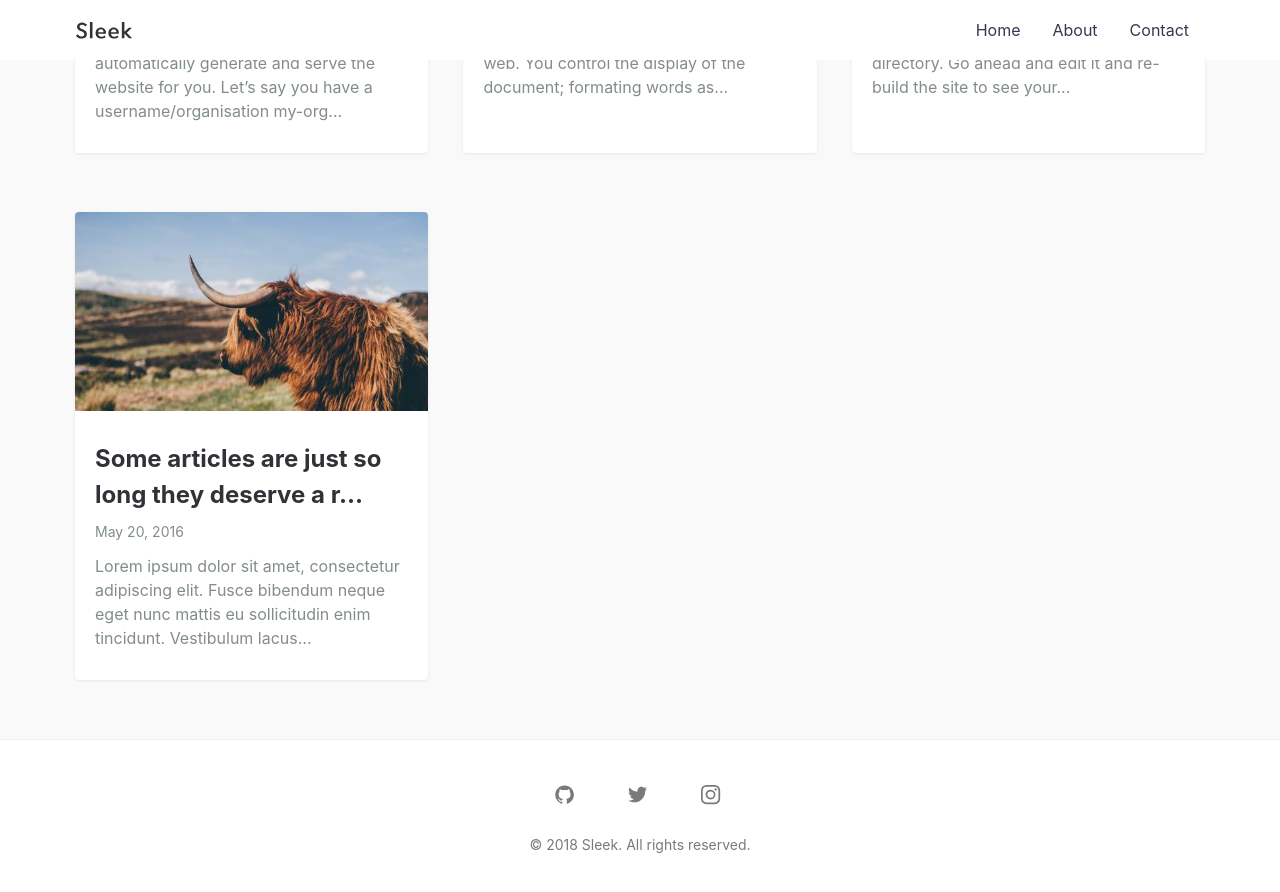
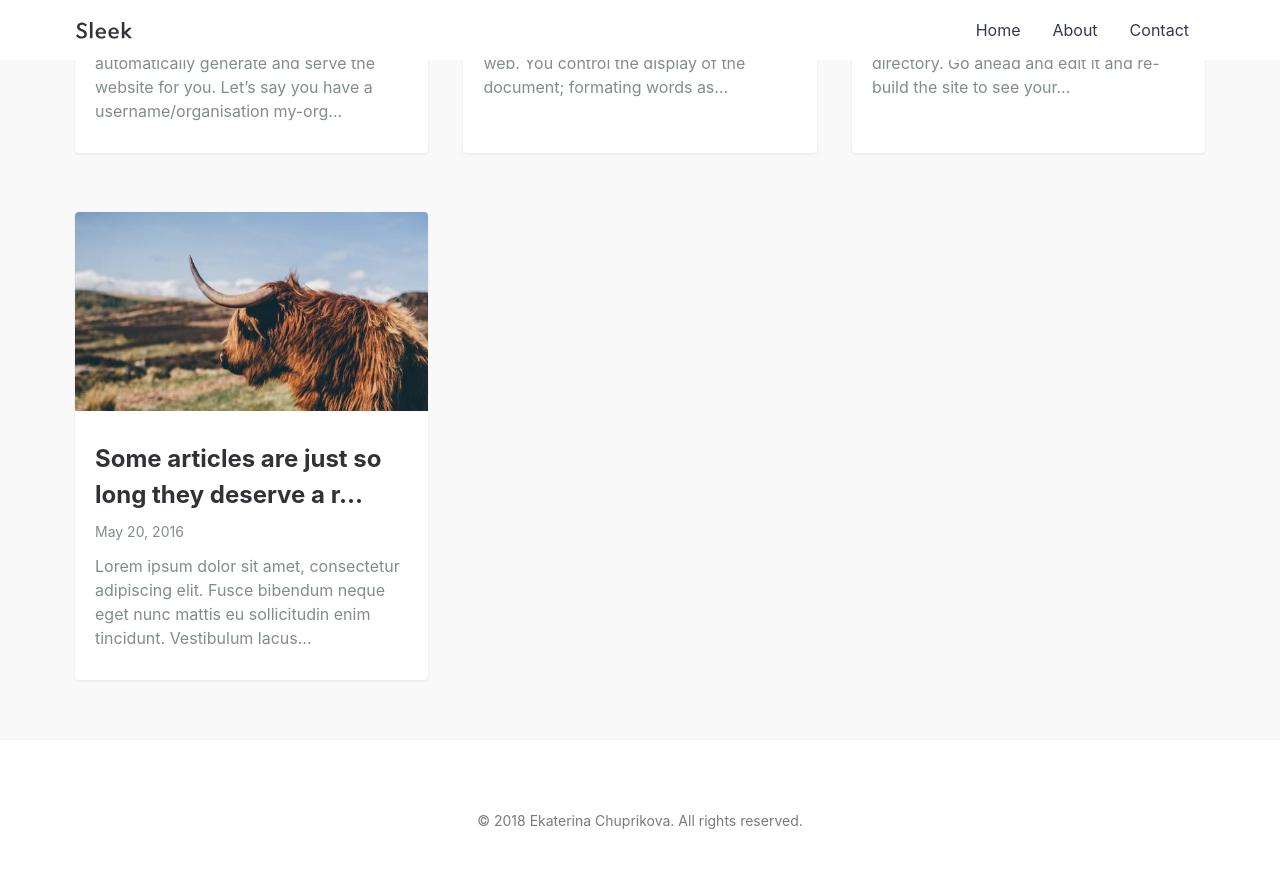
Before and after one commit to echuprikova/echuprikova.github.io, a Jekyll site: the page built from index.md, in a window 1280 px wide and 900 px high, scrolled down 935 px. Shown: the top 892 px of the window. Built offline with Jekyll 4.4.1, drawn with Linux system fonts in a browser that asks for light colours.

Commit message:
picture
added my picture

```diff
--- a/_config.yml
+++ b/_config.yml
@@ -1,5 +1,5 @@
-title: Sleek # your site title
-author: GitHub User
+title: Ekaterina Chuprikova # your site title
+author: echuprikova
 email: your-email@domain.com # email for form submission, you also have to change it in _js/scripts.js
 description: > # this means to ignore newlines until "baseurl:"
   Write an awesome description for your new site here. You can edit this
@@ -7,9 +7,9 @@ description: > # this means to ignore newlines until "baseurl:"
   Google search results) and in your feed.xml site description.
 baseurl: "/" # the subpath of your site, e.g. /blog
 url: "https://janczizikow.github.io/sleek" # the base hostname & protocol for your site, e.g. http://example.com
-twitter_username: jan_czizikow # replace with your_twitter_username or comment to remove link from footer
-github_username:  janczizikow # replace with your_github_username or comment to remove link from footer
-instagram_username: shanlongjj # replace with your_instagram_username or comment to remove link from footer
+twitter_username:  # replace with your_twitter_username or comment to remove link from footer
+github_username:   # replace with your_github_username or comment to remove link from footer
+instagram_username:  # replace with your_instagram_username or comment to remove link from footer
 social:
   name: Your Name
   links:
```
Also changed, not shown: assets/img/posts/+sleek.jpg (added), assets/img/posts/sleek.jpg.
